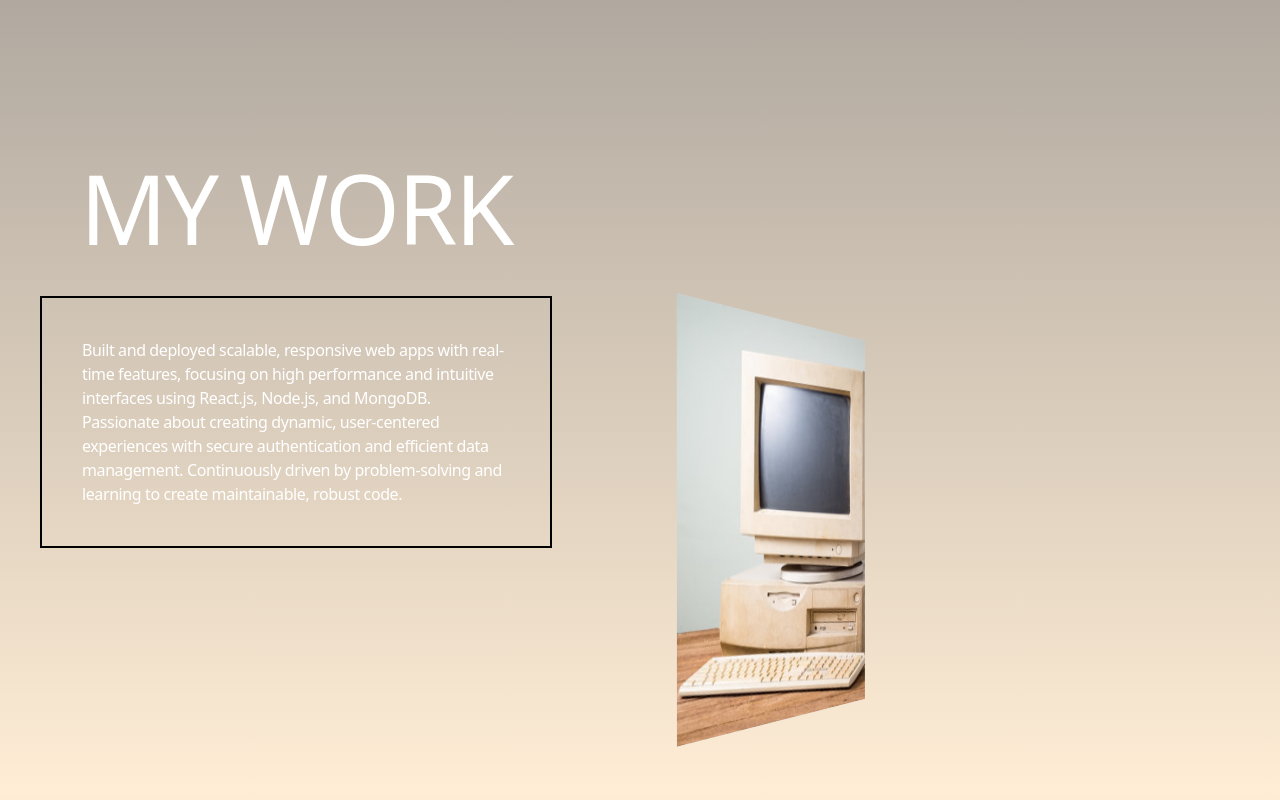
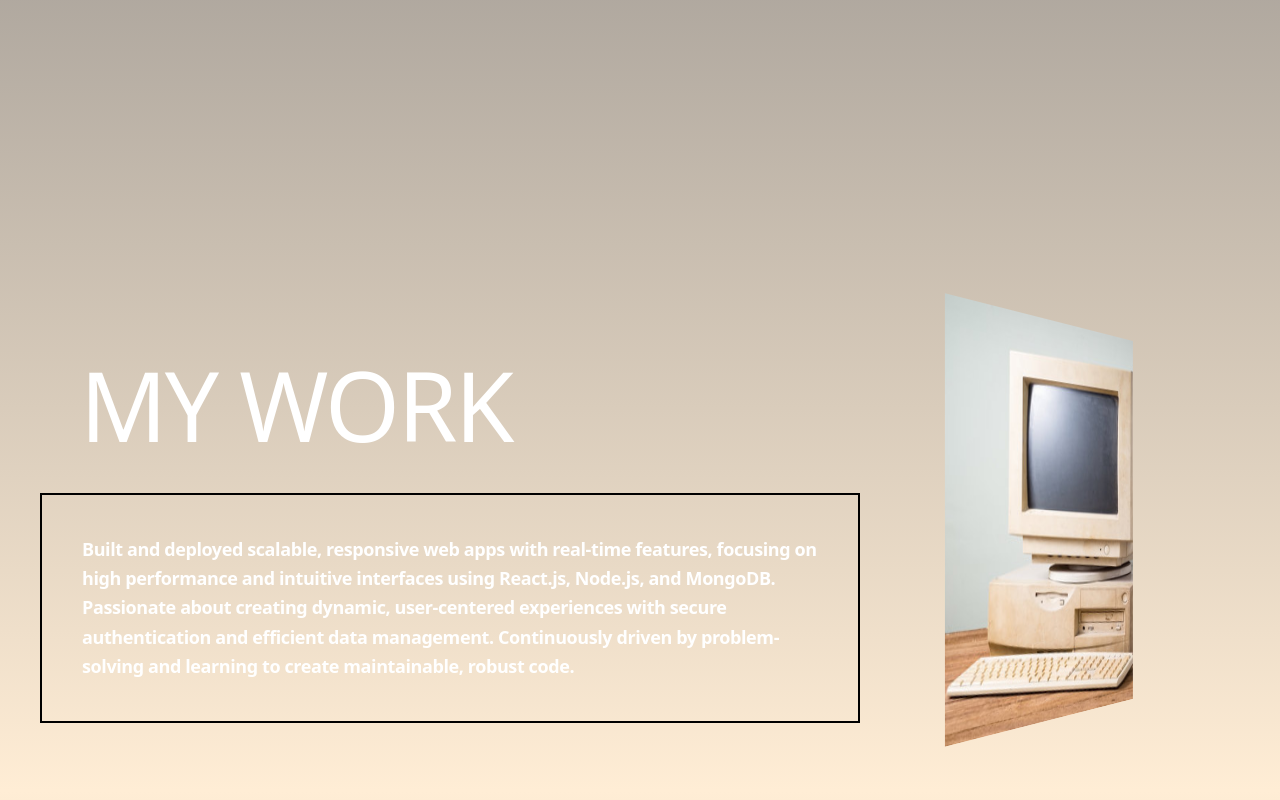
Before and after one commit to Nostromo714/portfolioClient, a React (Create React App) app: page / in a window 1280 px wide. Shown: the part 1480-2280 px from the top of the page. Built offline with nearby package versions, Linux system fonts and the light colour scheme.

Commit message:
created two divs to seperate the two sides in 3rd section My Work, updated styles

```diff
--- a/src/components/flipCard.jsx
+++ b/src/components/flipCard.jsx
@@ -3,8 +3,8 @@ import React from "react";
 const FlipCard = ({ frontImage, backImage }) => {
     return (
         <div className="flip-card relative w-[300px] h-[400px] ">
-        <div className="flip-card-inner w-full h-full flex justify-center item-center bg-gray-300">
-            <div className="flip-card-front w-full h-full flex justify-center item-center bg-gray-300">
+        <div className="flip-card-inner w-full h-full flex justify-center item-center">
+            <div className="flip-card-front w-full h-full flex justify-center item-center">
                 <img
                 src={frontImage}
                 alt="Front image"
--- a/src/pages/home.js
+++ b/src/pages/home.js
@@ -84,21 +84,18 @@ const HomePage = () => {
         </section>
 
       {/* 3rd section ( My Work ) */}
-      <section className="h-screen flex flex-col sm:flex-row space-x-10 px-10">
-        <div className="max-w-lg text-center md:text-left">
+      <section className="h-screen flex flex-col sm:flex-row px-10">
+         {/* Left Content (My Work description) */}
+        <div className="flex-1 text-center md:text-left flex items-center mb-10 sm:mb-0">
+        <div>
             <h1 className=" text-8xl tracking-tight p-10"
-        style={{
-          display: "flex",
-          flexDirection: "row",
-          justifyContent: "center",
-          alignItems: "center",
-        }}
-      >
+            >
+
         {/* Header */}
           MY WORK
         </h1>
-        <div className=" tracking-tight border-2 border-black max-w-full p-10">
-        <p>
+        <div className=" tracking-tight border-2 border-black max-w-1/2 p-10">
+        <p className=" text-lg font-bold leading-relaxed ">
           Built and deployed scalable, responsive web apps with real-time
           features, focusing on high performance and intuitive interfaces using
           React.js, Node.js, and MongoDB. <br /> Passionate about creating
@@ -108,33 +105,39 @@ const HomePage = () => {
         </p>
         </div>
         </div>
-        {/*  */}
+        </div>
+
 
       {/* Right content (Image Flip Card) */}
-      <div className="flex items-center p-10 ">
+      <div className=" sm:1/2 flex items-center justify-center p-10">
+
         <FlipCard
-            frontImage={computerModern} backImage={pcImage} />
+            frontImage={computerModern}
+            backImage={pcImage}
+            className="w-[600px] h-[700px]" //set teh size of the flipCard
+            />
+
       </div>
       </section>
 
       {/* 4th section ( Gallery )*/}
-      <div className="flex flex-col md:flex-row gap-4 ">
+      <section className=" flex flex-col md:flex-row gap-4 ">
 
-      <section className=" flex  h-[400px] ">
+        <div className=" flex h-[400px] ">
         {/* this is where gallery will go */}
         <ModalWrapper data={slides} />
-        </section>
+        </div>
 
-      <section className=" flex h-[400px] ">
+        <div className=" flex h-[400px] ">
         {/* this is where gallery will go */}
         <ModalWrapper data={slides} />
-      </section>
+        </div>
 
-      <section className=" flex h-[400px] ">
+        <div className=" flex h-[400px] ">
         {/* this is where gallery will go */}
         <ModalWrapper data={slides} />
+        </div>
       </section>
-      </div>
 
       {/* 5th Section ( Professional Experience ) */}
       {/* Header */}
```
